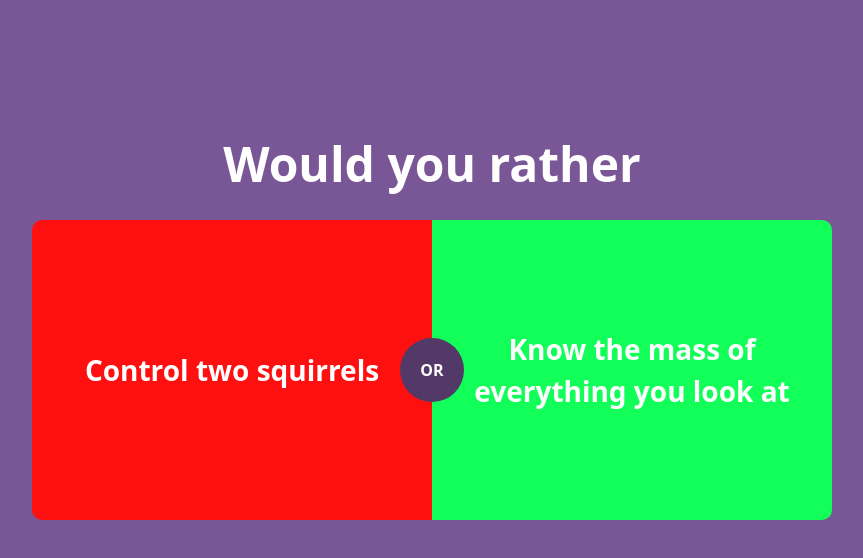
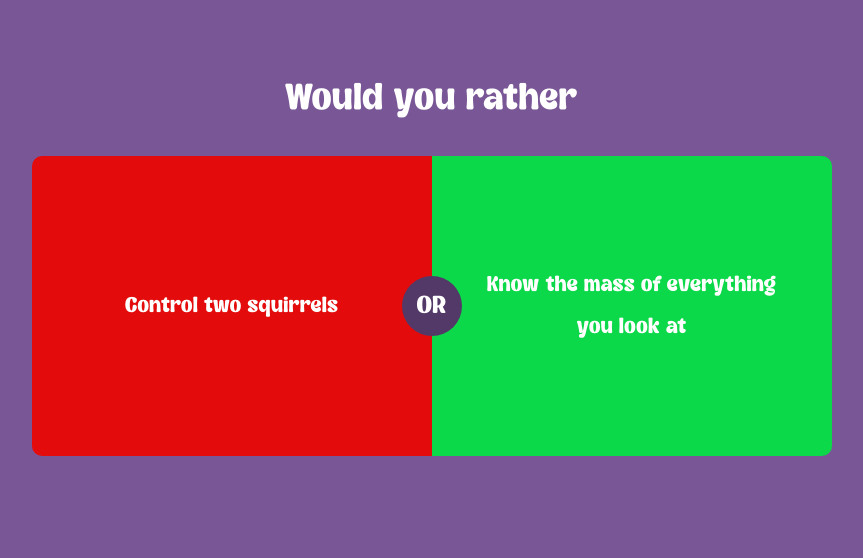
Before and after one commit to Tornike512/Squirrel-or-weight, a React (Vite) app: page / in a window 1280 px wide. Shown: the top 558 px of the page, without its empty margins (208-1071 px from the left). Built offline with nearby package versions, Linux system fonts and the light colour scheme.

Commit message:
Add: Fonts

```diff
--- a/src/components/WouldYouRather/WouldYouRather.tsx
+++ b/src/components/WouldYouRather/WouldYouRather.tsx
@@ -1,17 +1,17 @@
 export function WouldYouRather() {
   return (
-    <div className="py-[10%]">
-      <h1 className="text-[48px] text-[#ffffff] font-bold flex justify-center items-center mb-[20px]">
+    <div className="pt-[5%] px-[10%]">
+      <h1 className="text-[48px] text-[#ffffff]  flex justify-center items-center mb-[20px]">
         Would you rather
       </h1>
       <div className="w-full text-[#ffffff] flex justify-center items-center relative">
-        <div className="bg-[#ff1010] h-[300px] w-[400px] flex justify-center items-center font-bold text-[28px] p-[20px] text-[#ffffff] text-center rounded-bl-[10px] rounded-tl-[10px]">
+        <div className="bg-[#E30B0B] h-[300px] w-[400px] flex justify-center items-center text-[28px] p-[40px] text-[#ffffff] text-center rounded-bl-[10px] rounded-tl-[10px]">
           Control two squirrels
         </div>
-        <div className="bg-[#11ff58] h-[300px] w-[400px] flex justify-center items-center font-bold text-[28px] p-[20px] text-[#ffffff] text-center rounded-br-[10px] rounded-tr-[10px]">
+        <div className="bg-[#0CD949] h-[300px] w-[400px] flex justify-center items-center text-[28px] p-[40px] text-[#ffffff] text-center rounded-br-[10px] rounded-tr-[10px]">
           Know the mass of everything you look at
         </div>
-        <h2 className="absolute bg-[#533968] font-bold p-[20px] rounded-[100%]">
+        <h2 className="absolute bg-[#533968] px-[15px] py-[6px] text-[32px] rounded-[100%]">
           OR
         </h2>
       </div>
--- a/src/index.css
+++ b/src/index.css
@@ -16,6 +16,12 @@
   }
 }
 
+@font-face {
+  font-family: "cleriong";
+  src: url("/src/fonts/Kelpo\ DEMO.otf");
+}
+
 body {
   background-color: #795695;
+  font-family: "cleriong";
 }
```
Also changed, not shown: src/fonts/Kelpo DEMO.otf (added).
